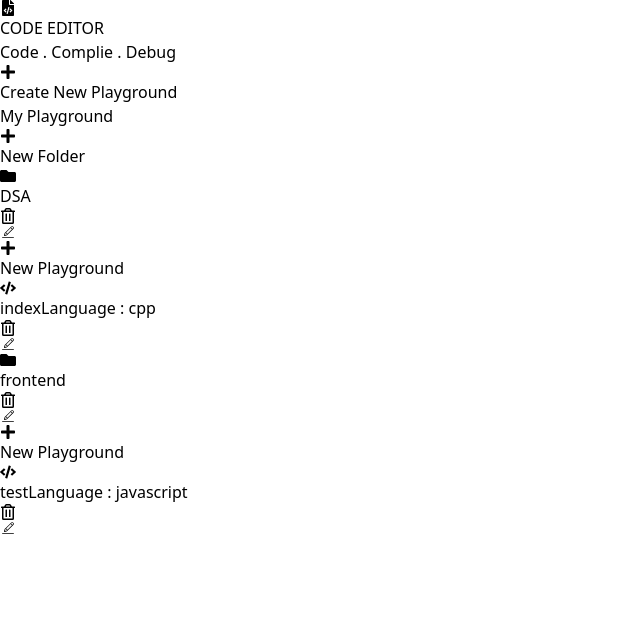
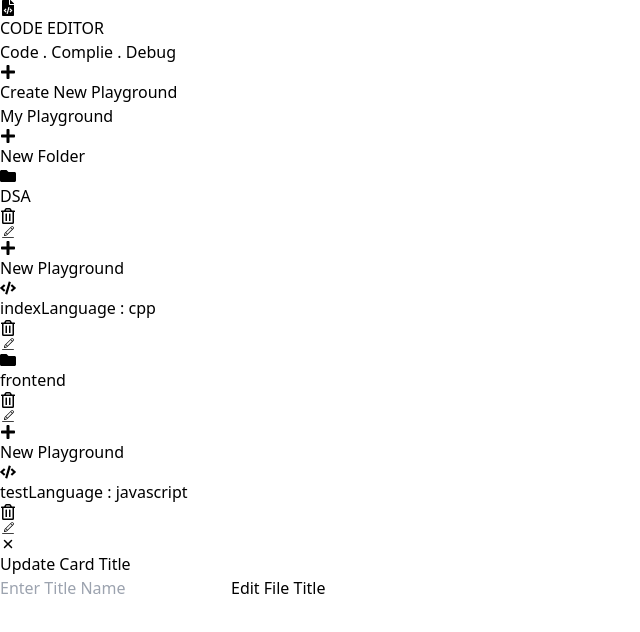
Before and after one commit to AmanKumar22811/Code-Editor, a React (Vite) app: page / in a window 1280 px wide. Both pictures are taken after a click on the element 640 px from the left and 344 px from the top of the page. Shown: the top 632 px of the page, without its empty margins (0-640 px from the left). Built offline with nearby package versions, Linux system fonts and the light colour scheme.

Commit message:
updateFileTitle & deleteFile functionality done

```diff
--- a/src/Providers/ModalProvider.jsx
+++ b/src/Providers/ModalProvider.jsx
@@ -6,6 +6,7 @@ export const modalConstants = {
   CREATE_PLAYGROUND: "CREATE_PLAYGROUND",
   CREATE_FOLDER: "CREATE_FOLDER",
   UPDATE_FOLDER_TITLE: "UPDATE_FOLDER_TITLE",
+  UPDATE_FILE_TITLE: "UPDATE_FILE_TITLE",
 };
 
 const ModalProvider = ({ children }) => {
--- a/src/Providers/Modals/Modal.jsx
+++ b/src/Providers/Modals/Modal.jsx
@@ -3,6 +3,7 @@ import { modalConstants, ModalContext } from "../ModalProvider";
 import CreatePlaygroundModal from "./CreatePlaygroundModal";
 import CreateFolderModal from "./CreateFolderModal";
 import UpdateFolderTitleModal from "./UpdateFolderTitleModal";
+import UpdateFileTitleModal from "./UpdateFileTitleModal";
 
 const Modal = () => {
   const modalFeatures = useContext(ModalContext);
@@ -17,6 +18,9 @@ const Modal = () => {
       {modalFeatures.activeModal === modalConstants.UPDATE_FOLDER_TITLE && (
         <UpdateFolderTitleModal />
       )}
+      {modalFeatures.activeModal === modalConstants.UPDATE_FILE_TITLE && (
+        <UpdateFileTitleModal />
+      )}
     </div>
   );
 };
--- /dev/null
+++ b/src/Providers/Modals/UpdateFileTitleModal.jsx
@@ -0,0 +1,50 @@
+import React, { useContext } from "react";
+import { IoClose } from "react-icons/io5";
+import { ModalContext } from "../ModalProvider";
+import { PlaygroundContext } from "../PlaygroundProvider";
+
+const UpdateFileTitleModal = () => {
+  const { closeModal, modalPayload } = useContext(ModalContext);
+  const { editFileTitle } = useContext(PlaygroundContext);
+
+  const onSubmitModal = (e) => {
+    e.preventDefault();
+
+    const fileName = e.target.fileName.value;
+    editFileTitle(fileName, modalPayload.folderId, modalPayload.fileId);
+    closeModal();
+  };
+
+  return (
+    <div className="fixed top-0 bottom-0 left-0 right-0 bg-[rgba(153,153,153,0.1)] flex justify-center items-center ">
+      <form
+        className="w-[40%] h-[25%] bg-white p-5 shadow-[4px_4px_10px_gray] rounded-xl relative flex flex-col gap-5"
+        onSubmit={onSubmitModal}
+      >
+        <span
+          className="absolute top-2 right-2 text-xl cursor-pointer"
+          onClick={closeModal}
+        >
+          <IoClose />
+        </span>
+        <h1 className="font-bold text-2xl text-center">Update Card Title</h1>
+        <div className="flex justify-evenly items-center font-medium text-lg">
+          <input
+            className="border-none bg-gray-300 p-1 rounded-md"
+            name="fileName"
+            placeholder="Enter Title Name"
+            required
+          />
+          <button
+            type="submit"
+            className="border-none p-2 rounded bg-black text-white cursor-pointer hover:bg-blue-600 "
+          >
+            Edit File Title
+          </button>
+        </div>
+      </form>
+    </div>
+  );
+};
+
+export default UpdateFileTitleModal;
--- a/src/Providers/PlaygroundProvider.jsx
+++ b/src/Providers/PlaygroundProvider.jsx
@@ -110,6 +110,39 @@ const PlaygroundProvider = ({ children }) => {
     setFolders(updatedFoldersList);
   };
 
+  const editFileTitle = (newFileName, folderId, fileId) => {
+    const copiedFolders = [...folders];
+    for (let i = 0; i < copiedFolders.length; i++) {
+      if (folderId === copiedFolders[i].id) {
+        const files = copiedFolders[i].files;
+        for (let j = 0; j < files.length; j++) {
+          if (files[i].id === fileId) {
+            files[i].title = newFileName;
+            break;
+          }
+        }
+        break;
+      }
+    }
+    localStorage.setItem("data", JSON.stringify(copiedFolders));
+    setFolders(copiedFolders);
+  };
+
+  const deleteFile = (folderId, fileId) => {
+    const copiedFolders = [...folders];
+    for (let i = 0; i < copiedFolders.length; i++) {
+      if (copiedFolders[i].id === folderId) {
+        const files = [...copiedFolders[i].files];
+        copiedFolders[i].files = files.filter((file) => {
+          return file.id !== fileId;
+        });
+        break;
+      }
+    }
+    localStorage.setItem("data", JSON.stringify(copiedFolders));
+    setFolders(copiedFolders);
+  };
+
   useEffect(() => {
     if (!localStorage.getItem("data")) {
       localStorage.setItem("data", JSON.stringify(folders));
@@ -122,6 +155,8 @@ const PlaygroundProvider = ({ children }) => {
     createNewFolder,
     deleteFolder,
     editFolderTitle,
+    editFileTitle,
+    deleteFile,
   };
 
   return (
--- a/src/screens/HomeScreen/RightComponent.jsx
+++ b/src/screens/HomeScreen/RightComponent.jsx
@@ -4,16 +4,16 @@ import { FaCode, FaFolder, FaPlus, FaRegTrashAlt } from "react-icons/fa";
 import { PlaygroundContext } from "../../Providers/PlaygroundProvider";
 import { modalConstants, ModalContext } from "../../Providers/ModalProvider";
 
-const Folder = ({ folderTitle, cards, id }) => {
-  const { deleteFolder } = useContext(PlaygroundContext);
-  const { openModal,setModalPayload } = useContext(ModalContext);
+const Folder = ({ folderTitle, cards, folderId }) => {
+  const { deleteFolder, deleteFile } = useContext(PlaygroundContext);
+  const { openModal, setModalPayload } = useContext(ModalContext);
 
   const onDeleteFolder = () => {
-    deleteFolder(id);
+    deleteFolder(folderId);
   };
 
   const onEditFolderTitle = () => {
-    setModalPayload(id)
+    setModalPayload(folderId);
     openModal(modalConstants.UPDATE_FOLDER_TITLE);
   };
 
@@ -46,6 +46,15 @@ const Folder = ({ folderTitle, cards, id }) => {
 
       <div className="flex flex-wrap gap-2 justify-between">
         {cards?.map((file, index) => {
+          const onEditFile = () => {
+            setModalPayload({ fileId: file.id, folderId: folderId });
+            openModal(modalConstants.UPDATE_FILE_TITLE);
+          };
+
+          const onDeleteFile = () => {
+            deleteFile(folderId, file.id);
+          };
+
           return (
             <div
               key={index}
@@ -60,10 +69,11 @@ const Folder = ({ folderTitle, cards, id }) => {
               </div>
 
               <div className="flex justify-center items-center gap-3">
-                <span>
+                <span onClick={onDeleteFile}>
                   <FaRegTrashAlt />
                 </span>
-                <span className="text-xl">
+
+                <span className="text-xl" onClick={onEditFile}>
                   <CiEdit />
                 </span>
               </div>
@@ -97,13 +107,13 @@ const RightComponent = () => {
           <span className="font-bold">New Folder</span>
         </button>
       </div>
-      {folders?.map((folder, index) => {
+      {folders?.map((folder) => {
         return (
           <Folder
             key={folder.id}
             folderTitle={folder?.title}
             cards={folder?.files}
-            id={folder.id}
+            folderId={folder.id}
           />
         );
       })}
```
